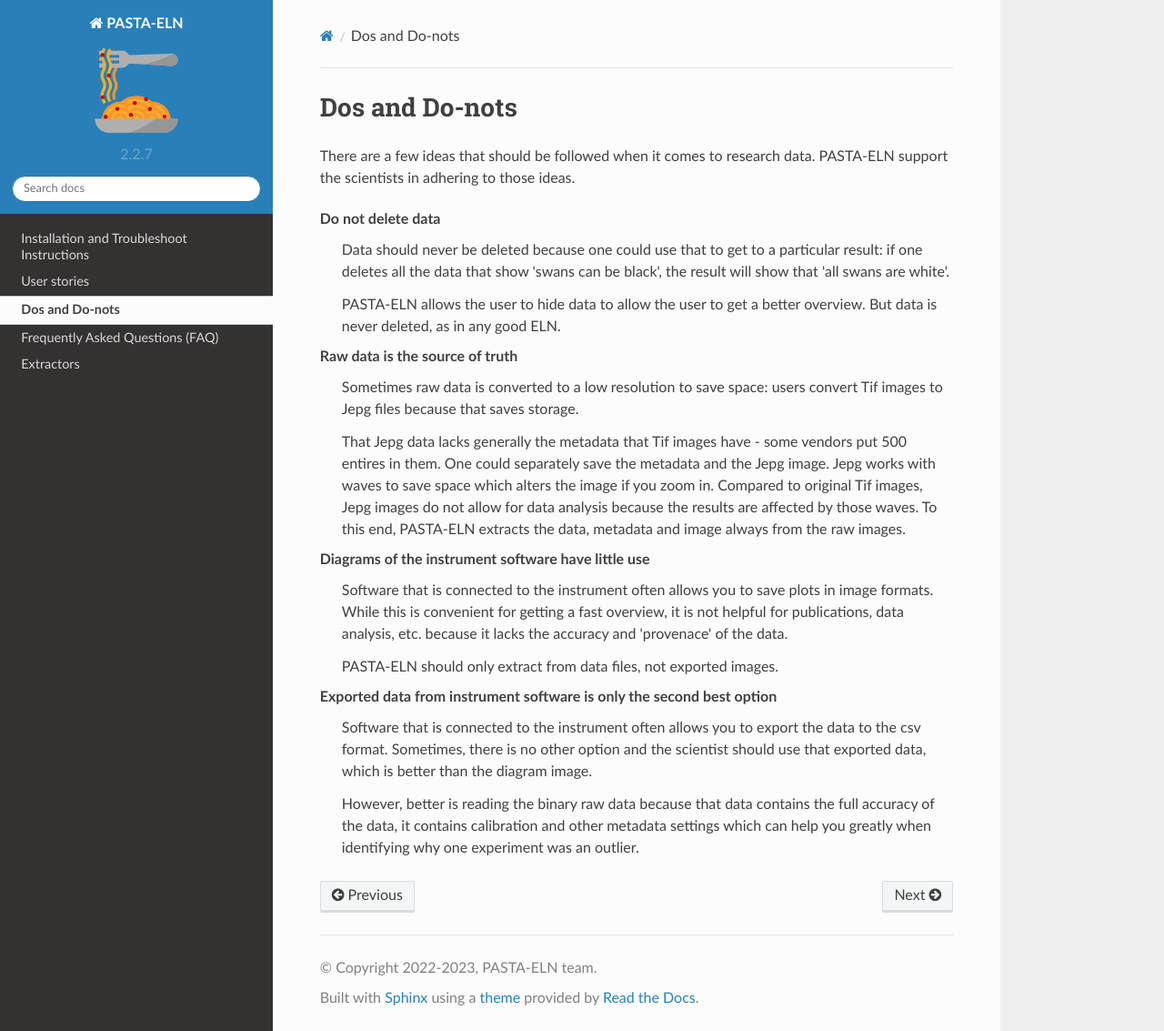
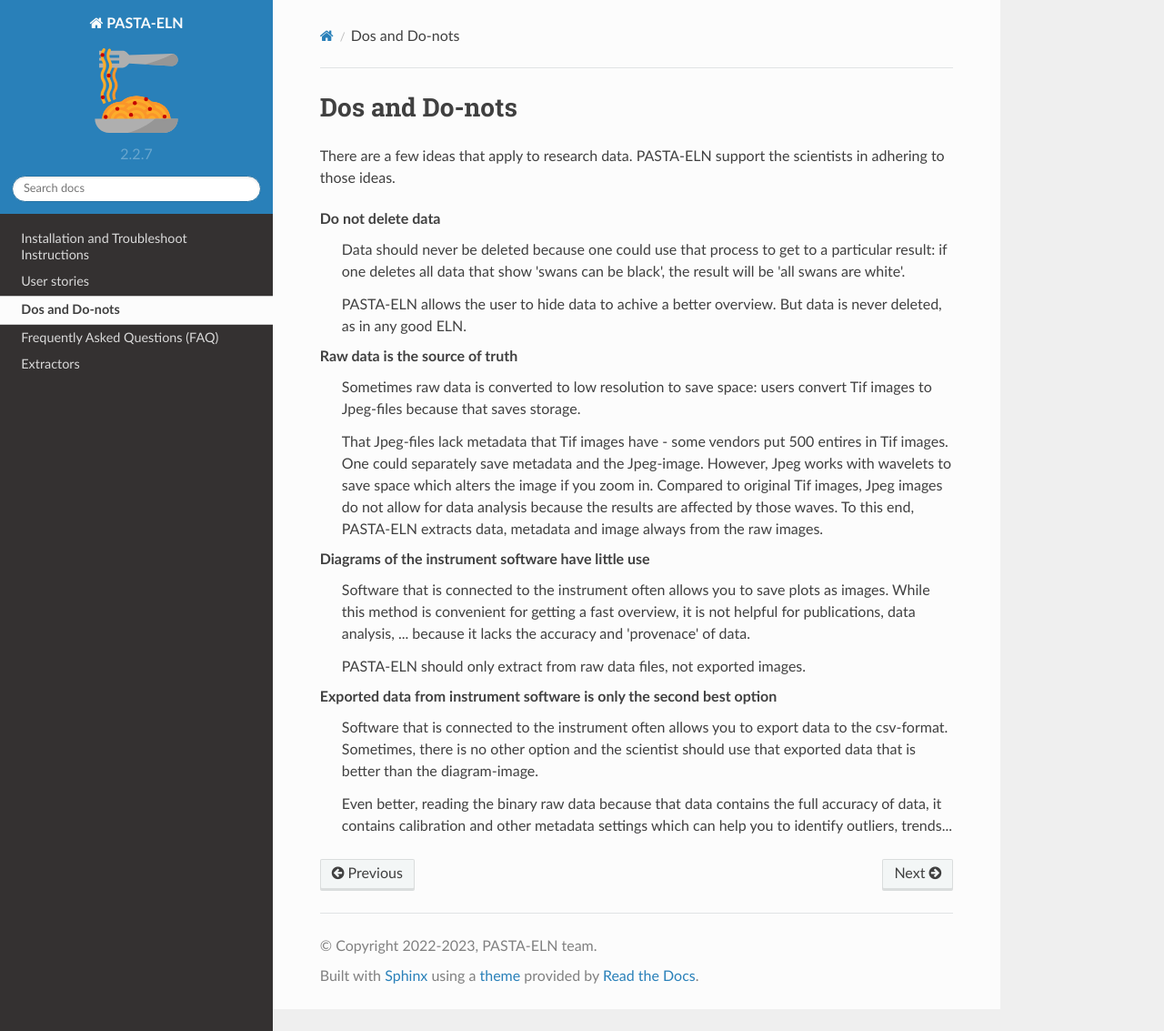
Before and after one commit to PASTA-ELN/pasta-eln, a Sphinx documentation site: the page built from docs/source/dodonts.rst, in a window 1280 px wide and 1133 px high. Shown: the whole window at 91% size. Built offline with Sphinx 7.4.7 and the Read the Docs theme 2.0.0, drawn with Linux system fonts in a browser that asks for light colours; pages that are not in the unit, such as notebooks, are missing from menus.

```diff
--- a/docs/source/dodonts.rst
+++ b/docs/source/dodonts.rst
@@ -1,29 +1,28 @@
 .. _dodonts:
-
 Dos and Do-nots
 ***************
 
-There are a few ideas that should be followed when it comes to research data. PASTA-ELN support the scientists in adhering to those ideas.
+There are a few ideas that apply to research data. PASTA-ELN support the scientists in adhering to those ideas.
 
 Do not delete data
-  Data should never be deleted because one could use that to get to a particular result: if one deletes all the data that show 'swans can be black', the result will show that 'all swans are white'.
+  Data should never be deleted because one could use that process to get to a particular result: if one deletes all data that show 'swans can be black', the result will be 'all swans are white'.
 
-  PASTA-ELN allows the user to hide data to allow the user to get a better overview. But data is never deleted, as in any good ELN.
+  PASTA-ELN allows the user to hide data to achive a better overview. But data is never deleted, as in any good ELN.
 
 
 Raw data is the source of truth
-  Sometimes raw data is converted to a low resolution to save space: users convert Tif images to Jepg files because that saves storage.
+  Sometimes raw data is converted to low resolution to save space: users convert Tif images to Jpeg-files because that saves storage.
 
-  That Jepg data lacks generally the metadata that Tif images have - some vendors put 500 entires in them. One could separately save the metadata and the Jepg image. Jepg works with waves to save space which alters the image if you zoom in. Compared to original Tif images, Jepg images do not allow for data analysis because the results are affected by those waves. To this end, PASTA-ELN extracts the data, metadata and image always from the raw images.
+  That Jpeg-files lack metadata that Tif images have - some vendors put 500 entires in Tif images. One could separately save metadata and the Jpeg-image. However, Jpeg works with wavelets to save space which alters the image if you zoom in. Compared to original Tif images, Jpeg images do not allow for data analysis because the results are affected by those waves. To this end, PASTA-ELN extracts data, metadata and image always from the raw images.
 
 
 Diagrams of the instrument software have little use
-  Software that is connected to the instrument often allows you to save plots in image formats. While this is convenient for getting a fast overview, it is not helpful for publications, data analysis, etc. because it lacks the accuracy and 'provenace' of the data.
+  Software that is connected to the instrument often allows you to save plots as images. While this method is convenient for getting a fast overview, it is not helpful for publications, data analysis, ... because it lacks the accuracy and 'provenace' of data.
 
-  PASTA-ELN should only extract from data files, not exported images.
+  PASTA-ELN should only extract from raw data files, not exported images.
 
 
 Exported data from instrument software is only the second best option
-  Software that is connected to the instrument often allows you to export the data to the csv format. Sometimes, there is no other option and the scientist should use that exported data, which is better than the diagram image.
+  Software that is connected to the instrument often allows you to export data to the csv-format. Sometimes, there is no other option and the scientist should use that exported data that is better than the diagram-image.
 
-  However, better is reading the binary raw data because that data contains the full accuracy of the data, it contains calibration and other metadata settings which can help you greatly when identifying why one experiment was an outlier.
+  Even better, reading the binary raw data because that data contains the full accuracy of data, it contains calibration and other metadata settings which can help you to identify outliers, trends...
```
Also changed, not shown: 1 other file.
